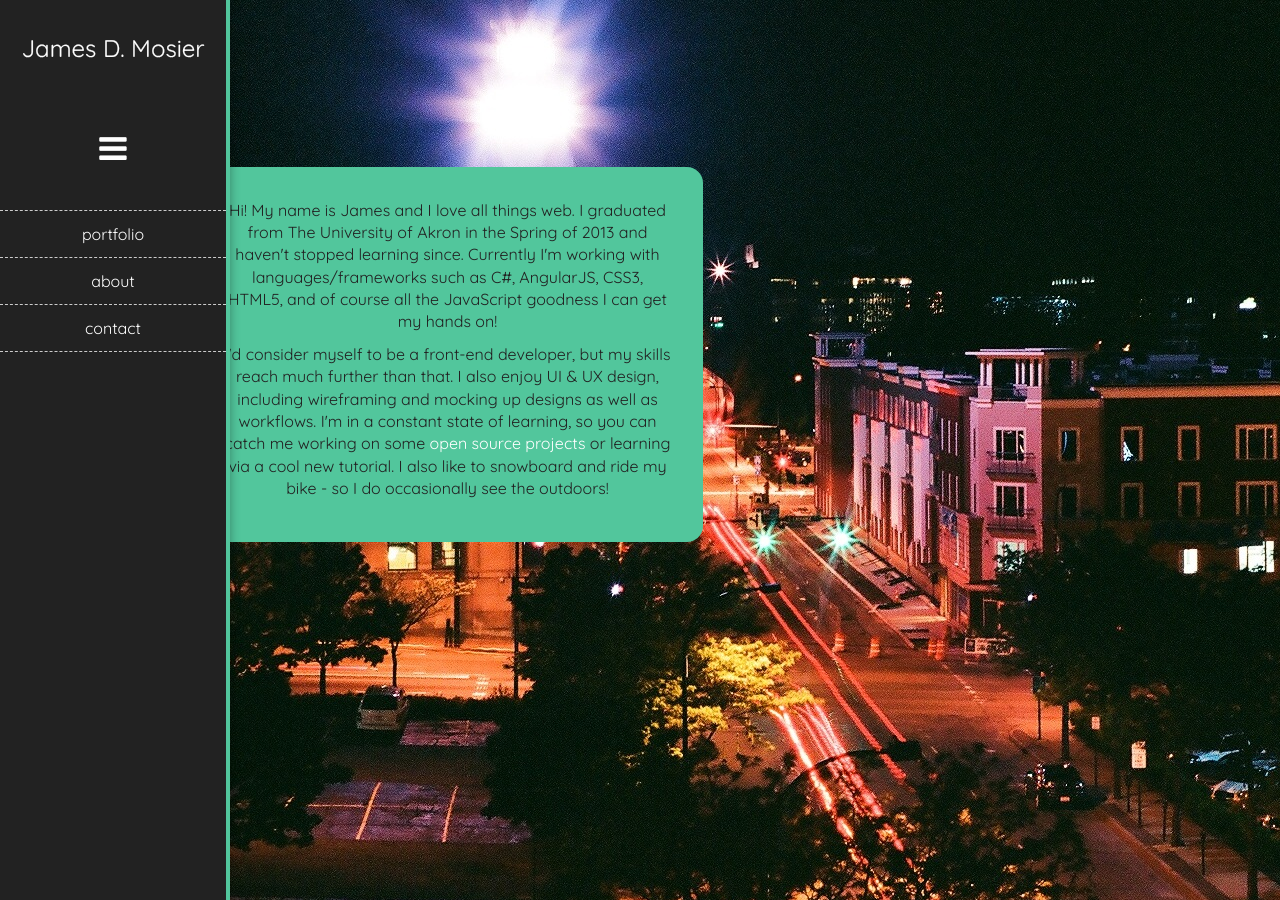
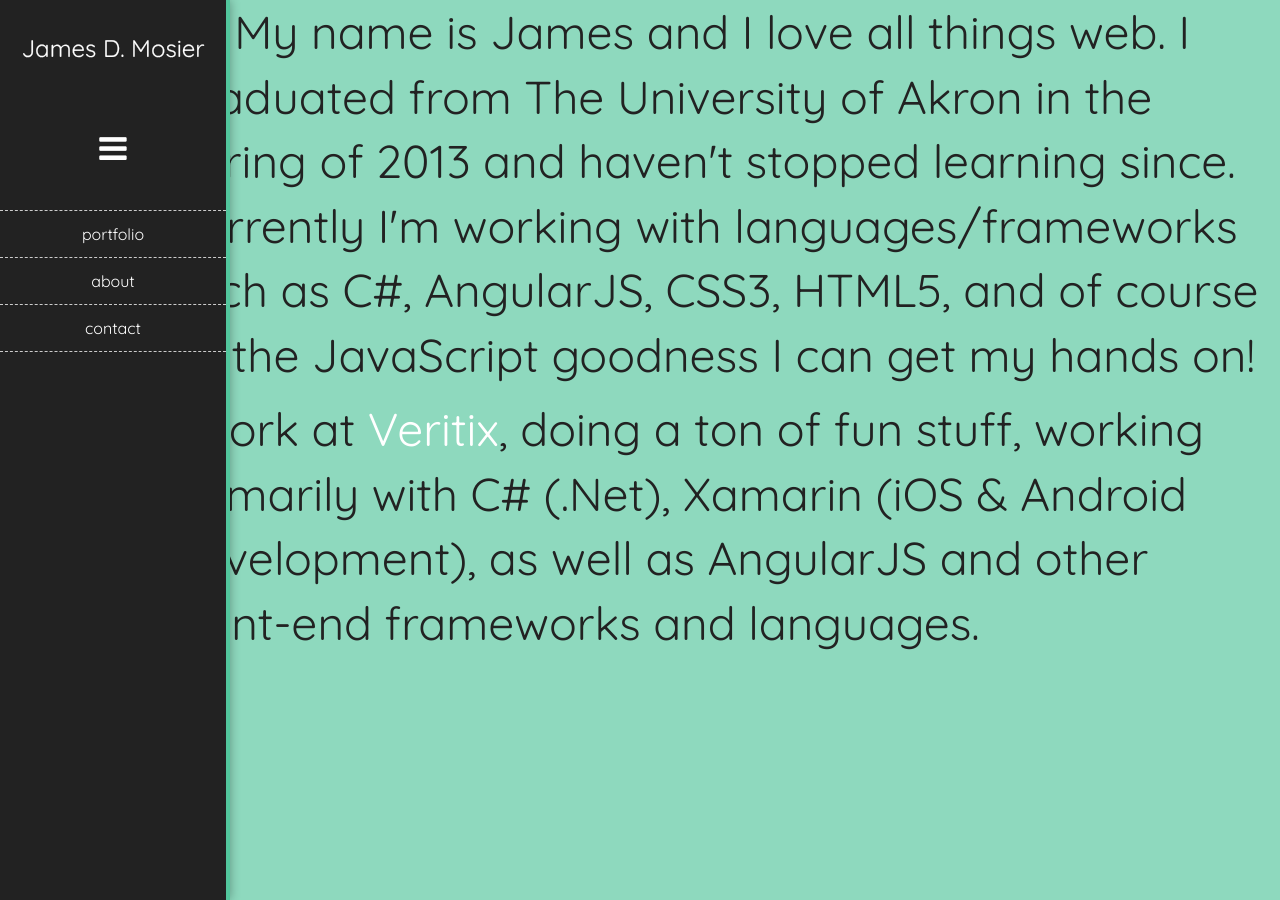
Before and after one commit to jamesmosier/jamez14.github.io, a Jekyll site: the page built from about/index.html, in a window 1280 px wide. Built offline with Jekyll 4.4.1, drawn with Linux system fonts in a browser that asks for light colours.

Commit message:
worked on about page and cleaned up other areas

```diff
--- a/_includes/head.html
+++ b/_includes/head.html
@@ -22,13 +22,14 @@
             {% if current[1] == 'portfolio' %}
                 background: none;
             {% elsif current[1] == 'about' %}
-                background: url(/images/akron.jpg) 0 0 no-repeat;
+                background-color: rgba(82, 198, 156, 0.65);
+/*              background: url(/images/akron.jpg) 0 0 no-repeat;
                 top: 0;
                 left: 0;
                 width: 100%;
                 height: 100%;
                 position: fixed;
-                z-index: 50;
+                z-index: 50;*/
             {% elsif current[1] == 'contact' %}
                 background: none;
             {% elsif current[1] == 'tag' %}
--- a/about/index.html
+++ b/about/index.html
@@ -7,20 +7,13 @@ permalink: /about/
 
 	<section class="statement col col-left">
 		<p>Hi! My name is James and I love all things web. I graduated from The University of Akron in the Spring of 2013 and haven't stopped learning since. Currently I'm working with languages/frameworks such as C#, AngularJS, CSS3, HTML5, and of course all the JavaScript goodness I can get my hands on!</p>
+		<p>I work at <a href="http://www.veritix.com/" target="_blank">Veritix</a>, doing a ton of fun stuff, working primarily with C# (.Net), Xamarin (iOS &amp; Android development), as well as AngularJS and other front-end frameworks and languages.</p>
+
+
+		{%comment%}
 		<p>I'd consider myself to be a front-end developer, but my skills reach much further than that. I also enjoy UI &amp; UX design, including wireframing and mocking up designs as well as workflows. I'm in a constant state of learning, so you can catch me working on some <a href="http://github.com/jamez14" target="_blank">open source projects</a> or learning via a cool new tutorial. I also like to snowboard and ride my bike - so I do occasionally see the outdoors!</p>
+		{%endcomment%}
 	</section>
 
-	<section class="gitcard col col-right">
-		<script data-name="jamez14" data-modules="base,details,stats,repos,eventsStatis,orgs" data-reposNum="3" src="http://nodejs.in/octocard/bin/octocard.js"></script>
-	</section>
 
 </article>
-
-
-
-
-
-<!--<script type="text/javascript" src="/lib/skrollr/dist/skrollr.min.js"></script>
-<script type="text/javascript">
-	var s = skrollr.init();
-</script>-->
--- a/css/app.css
+++ b/css/app.css
@@ -1082,14 +1082,8 @@ textarea.contact-input {
   width: 46%; }
 
 .statement {
-  background: #52c69c;
-  border-radius: 1em;
-  margin-top: 15%;
-  margin-left: 2%;
-  margin-right: 4%;
-  padding: 2em;
-  text-align: center;
-  z-index: 55; }
+  font-size: 3.6vw;
+  width: 100%; }
   .statement p {
     line-height: 1.4; }
 
--- a/sass/app.scss
+++ b/sass/app.scss
@@ -419,14 +419,16 @@ $darker-grey: #222;
 }
 
 .statement {
-  background: $primary-color;
-  border-radius: 1em;
-  margin-top: 15%;
-  margin-left: 2%;
-  margin-right: 4%;
-  padding: 2em;
-  text-align: center;
-  z-index: 55;
+  // background: $primary-color;
+  // border-radius: 1em;
+  // margin-top: 15%;
+  // margin-left: 2%;
+  // margin-right: 4%;
+  // padding: 2em;
+  // text-align: center;
+  // z-index: 55;
+  font-size: 3.6vw;
+  width: 100%;
   p {
     line-height: 1.4;
   }
```
Also changed, not shown: Gruntfile.js (+6 -7 lines), README.md.
